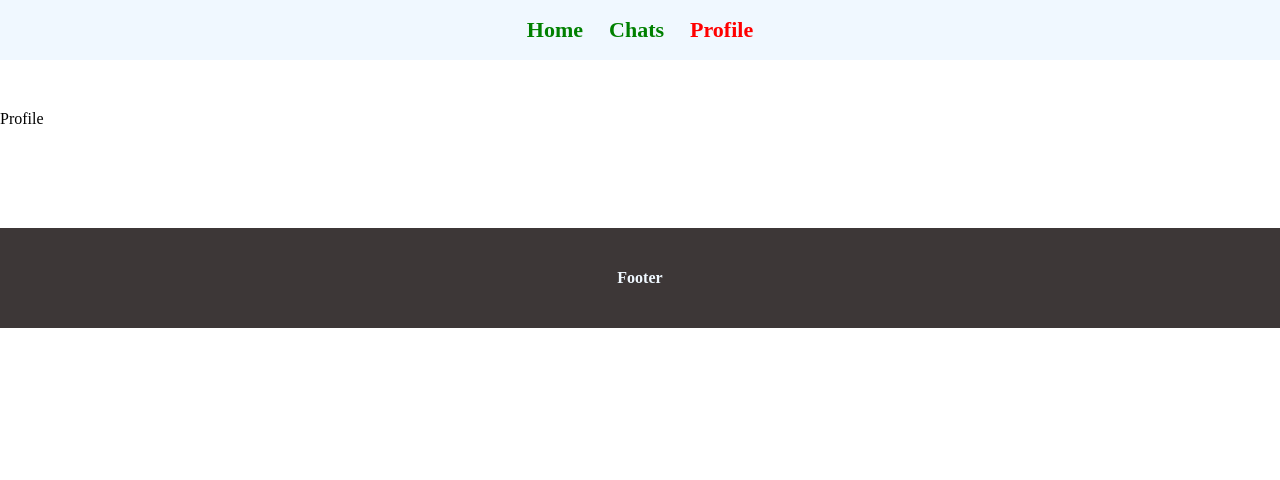
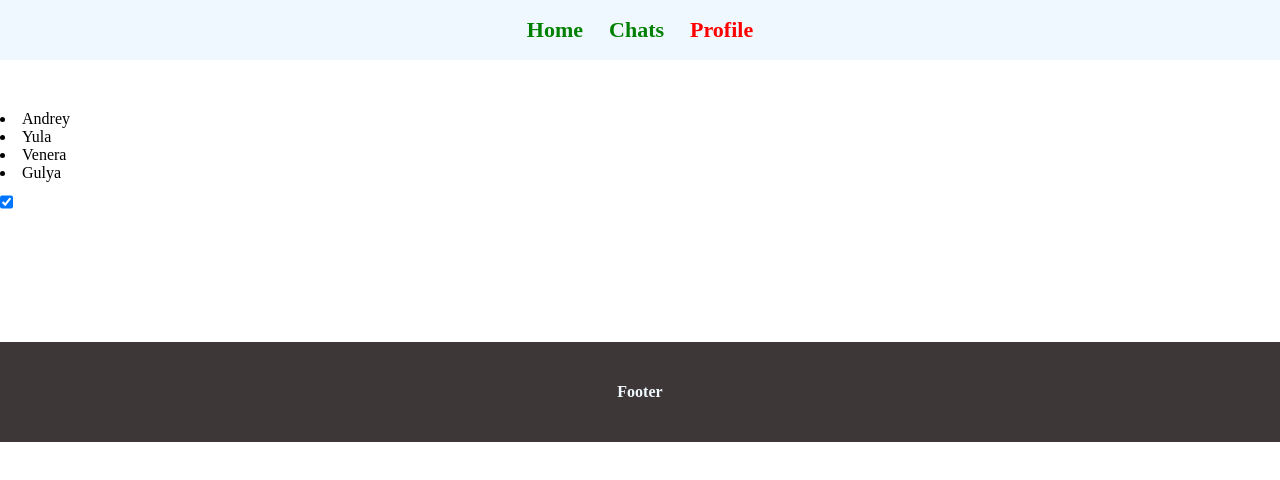
Before and after one commit to alimbaeva/React_GB_2022, a React (Create React App) app in the folder home-work4/: page /profile in a window 1280 px wide. Shown: the top 480 px of the page. Built offline with nearby package versions, Linux system fonts and the light colour scheme.

Commit message:
added reduser

```diff
--- a/home-work4/package.json
+++ b/home-work4/package.json
@@ -8,8 +8,10 @@
     "@testing-library/user-event": "^13.5.0",
     "react": "^17.0.2",
     "react-dom": "^17.0.2",
+    "react-redux": "^7.2.8",
     "react-router-dom": "^6.2.2",
     "react-scripts": "5.0.0",
+    "redux": "^4.1.2",
     "web-vitals": "^2.1.4"
   },
   "scripts": {
--- a/home-work4/src/components/Profile.jsx
+++ b/home-work4/src/components/Profile.jsx
@@ -1,8 +1,25 @@
-import React from 'react'
+import React from 'react';
+import { useSelector } from 'react-redux';
+
 
 const Profile = () => {
+    const contacts = useSelector((state) => {
+        return state.contacts
+    })
+
+    const isActive = useSelector(state => {
+        return state.isActive
+    })
     return (
-        <div>Profile</div>
+        <div>
+            {contacts.map((contact, id) => (
+                <li key={contact.name + id}>
+                    {contact.name}
+                </li>
+            ))}
+            <input type="checkbox" defaultChecked={isActive ? 'green' : 'red'} />
+
+        </div>
     )
 }
 
--- a/home-work4/src/index.css
+++ b/home-work4/src/index.css
@@ -1,11 +1,11 @@
 *,
 *::after,
-*::before{
+*::before {
   margin: 0;
   box-sizing: border-box;
 }
 
-header{
+header {
   height: 60px;
   width: 100%;
   margin-bottom: 50px;
@@ -15,14 +15,14 @@ header{
   background-color: aliceblue;
 }
 
-header a{
+header a {
   text-decoration: none;
   font-size: 22px;
   font-weight: 900;
   margin: 13px;
 }
 
-footer{
+footer {
   display: flex;
   align-items: center;
   justify-content: center;
@@ -35,23 +35,25 @@ footer{
 
 /* ========= */
 
-h1{
+h1 {
   background-color: black;
   color: aliceblue;
   text-align: center;
 }
 
-form{
+form {
   display: flex;
   flex-direction: column;
+}
 
-  button{
-      height: 30px;
-      background-color: bisque;
-      cursor: pointer;
-  }
+button {
+  height: 30px;
+  background-color: bisque;
+  cursor: pointer;
 }
-input{
+
+
+input {
   margin-bottom: 20px;
   height: 40px;
   background-color: white;
@@ -59,8 +61,15 @@ input{
   cursor: pointer;
 }
 
-textarea{
+textarea {
   margin-bottom: 40px;
   background-color: white;
   height: 200px;
 }
+
+
+/* ============ */
+
+.green {
+  background-color: rgb(4, 130, 88);
+}
--- a/home-work4/src/index.js
+++ b/home-work4/src/index.js
@@ -3,11 +3,45 @@ import ReactDOM from 'react-dom';
 import { BrowserRouter } from 'react-router-dom';
 import './index.css';
 import App from './App';
+import { createStore } from 'redux';
+import { Provider } from 'react-redux';
+
+const initialState = {
+  contacts: [
+    {
+      name: 'Andrey'
+    },
+    {
+      name: 'Yula'
+    },
+    {
+      name: 'Venera'
+    },
+    {
+      name: 'Gulya'
+    }
+  ],
+
+  isActive: false
+}
+
+const reducer = (state = initialState, action) => {
+  switch (action.type) {
+    case action.isActive:
+      console.log(action.isActive)
+    default:
+      return state
+  }
+}
+
+const store = createStore(reducer)
 
 ReactDOM.render(
   <React.StrictMode>
     <BrowserRouter>
-      <App />
+      <Provider store={store}>
+        <App />
+      </Provider>
     </BrowserRouter>
   </React.StrictMode>,
   document.getElementById('root')
```
Also changed, not shown: 1 other file (tests, documents, lock files or other folders).
